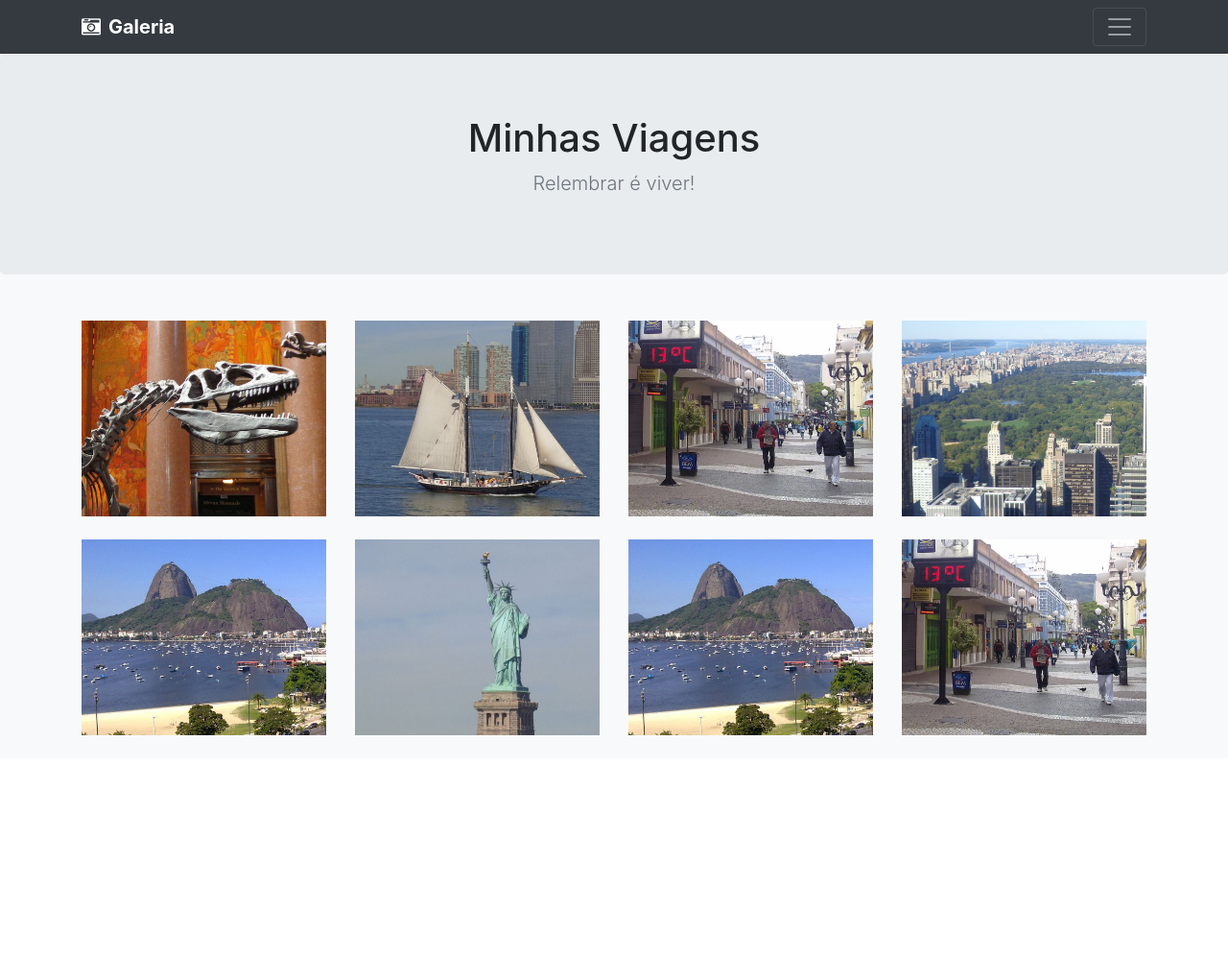
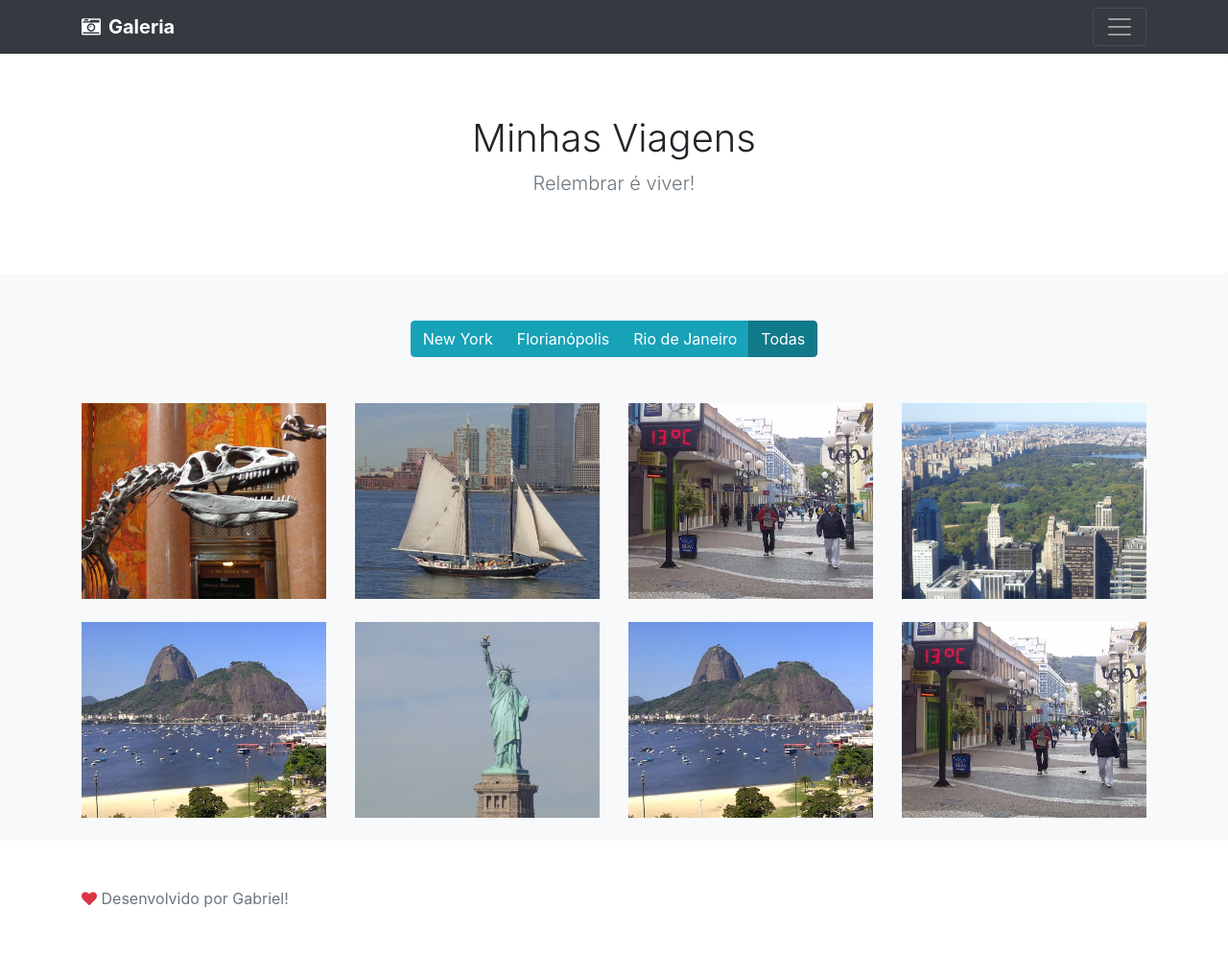
Before and after one commit to gabrielms01/Projeto-Bootstrap-Galeria, a website built with webpack: page src/index.html in a window 1280 px wide. Shown: the whole page at 96% size. Before the commit the page ends 800 px from the top, so only its background shows below. Built offline with nearby package versions, Linux system fonts and the light colour scheme; files whose address does not match are found by name.

Commit message:
Implementando Plugin para Filtro de Cidade

```diff
--- a/src/index.html
+++ b/src/index.html
@@ -12,6 +12,7 @@
 <body>
     <header wm-include="/pages/template/header.html"></header>
     <main class="bg-light" wm-include="/pages/galery/galery.html"></main>
+    <footer class="footer" wm-include="/pages/template/footer.html"></footer>
     <script src="app.js"></script>
 </body>
 
--- a/src/js/core/includes.js
+++ b/src/js/core/includes.js
@@ -1,4 +1,12 @@
 import $ from 'jquery'
+
+const loadHtmlSuccessCallbacks = []
+
+export function onLoadHtmlSuccess(callback) {
+    if(!loadHtmlSuccessCallbacks.includes(callback)) {
+        loadHtmlSuccessCallbacks.push(callback)
+    }
+}
 
 function loadIncludes(parent) {
     if(!parent) parent = 'body'
@@ -10,6 +18,8 @@
                 $(e).html(data)
                 $(e).removeAttr('wm-include')
 
+                loadHtmlSuccessCallbacks.forEach(
+                    callback => callback(data))
                 loadIncludes(e)
             }
         })
--- /dev/null
+++ b/src/js/plugins/cityButtons.js
@@ -0,0 +1,49 @@
+import $ from 'jquery'
+
+import { onLoadHtmlSuccess } from '../core/includes'
+
+const duration = 300
+
+function filterByCity(city) {
+    $('[wm-city]').each(function (i, e) {
+        const isTarget = $(this).attr('wm-city') === city
+            || city === null
+        if (isTarget) {
+            $(this).parent().removeClass('d-none')
+            $(this).fadeIn(duration)
+        } else {
+            $(this).fadeOut(duration, () => {
+                $(this).parent().addClass('d-none')
+            })
+        }
+    })
+}
+
+$.fn.cityButtons = function () {
+    const cities = new Set
+    $('[wm-city]').each(function (i, e) {
+        cities.add($(e).attr('wm-city'))
+    })
+
+    const btns = Array.from(cities).map(city => {
+        const btn = $('<button>')
+            .addClass(['btn', 'btn-info']).html(city)
+        btn.click(e => filterByCity(city))
+        return btn
+    })
+
+    const btnAll = $('<button>')
+        .addClass(['btn', 'btn-info', 'active']).html('Todas')
+    btnAll.click(e => filterByCity(null))
+    btns.push(btnAll)
+
+    const btnGroup = $('<div>').addClass(['btn-group'])
+    btnGroup.append(btns)
+
+    $(this).html(btnGroup)
+    return this
+}
+
+onLoadHtmlSuccess(function() {
+    $('[wm-city-buttons]').cityButtons()
+})
--- /dev/null
+++ b/src/pages/galery/galery.html
@@ -0,0 +1,44 @@
+<div wm-include="/pages/galery/galeryHeader.html"></div>
+<div class="container mt-5">
+    <!-- city buttons -->
+    <div class="row justify-content-center pb-5">
+        <div wm-city-buttons></div>
+    </div>
+    <div class="row d-flex justify-content-center">
+        <div class="col-12 col-md-6 col-lg-3">
+            <img src="/imgs/ny1.png" class="img-fluid mb-4"
+                wm-city="New York">
+        </div>
+        <div class="col-12 col-md-6 col-lg-3">
+            <img src="/imgs/ny2.png" class="img-fluid mb-4"
+                wm-city="New York">
+        </div>
+        <div class="col-12 col-md-6 col-lg-3">
+            <img src="/imgs/floripa1.png" class="img-fluid mb-4"
+                wm-city="Florianópolis">
+        </div>
+        <div class="col-12 col-md-6 col-lg-3">
+            <img src="/imgs/ny3.png" class="img-fluid mb-4"
+                wm-city="New York">
+        </div>
+        <div class="col-12 col-md-6 col-lg-3">
+            <img src="/imgs/rj1.png" class="img-fluid mb-4"
+                wm-city="Rio de Janeiro">
+        </div>
+        <div class="col-12 col-md-6 col-lg-3">
+            <img src="/imgs/ny4.png" class="img-fluid mb-4"
+                wm-city="New York">
+        </div>
+        <div class="col-12 col-md-6 col-lg-3">
+            <img src="/imgs/rj1.png" class="img-fluid mb-4"
+                wm-city="Rio de Janeiro">
+        </div>
+        <div class="col-12 col-md-6 col-lg-3">
+            <img src="/imgs/floripa1.png" class="img-fluid mb-4"
+                wm-city="Florianópolis">
+        </div>
+    </div>
+</div>
+<script>
+    $('[wm-city-buttons]').cityButtons()
+</script>
--- /dev/null
+++ b/src/pages/template/footer.html
@@ -0,0 +1,6 @@
+<div class="container">
+    <span class="text-muted">
+        <i class="fa fa-heart text-danger"></i>
+        Desenvolvido por Gabriel!
+    </span>
+</div>
--- a/src/pages/template/galery/galery.html
+++ /dev/null
@@ -1,29 +0,0 @@
-<div wm-include="/pages/galery/galeryHeader.html"></div>
-<div class="container mt-5">
-    <div class="row d-flex justify-content-center">
-        <div class="col-12 col-md-6 col-lg-3">
-            <img src="/imgs/ny1.png" class="img-fluid mb-4" wm-city="New York">
-        </div>
-        <div class="col-12 col-md-6 col-lg-3">
-            <img src="/imgs/ny2.png" class="img-fluid mb-4" wm-city="New York">
-        </div>
-        <div class="col-12 col-md-6 col-lg-3">
-            <img src="/imgs/floripa1.png" class="img-fluid mb-4" wm-city="Florianópolis">
-        </div>
-        <div class="col-12 col-md-6 col-lg-3">
-            <img src="/imgs/ny3.png" class="img-fluid mb-4" wm-city="New York">
-        </div>
-        <div class="col-12 col-md-6 col-lg-3">
-            <img src="/imgs/rj1.png" class="img-fluid mb-4" wm-city="Rio de Janeiro">
-        </div>
-        <div class="col-12 col-md-6 col-lg-3">
-            <img src="/imgs/ny4.png" class="img-fluid mb-4" wm-city="New York">
-        </div>
-        <div class="col-12 col-md-6 col-lg-3">
-            <img src="/imgs/rj1.png" class="img-fluid mb-4" wm-city="Rio de Janeiro">
-        </div>
-        <div class="col-12 col-md-6 col-lg-3">
-            <img src="/imgs/floripa1.png" class="img-fluid mb-4" wm-city="Florianópolis">
-        </div>
-    </div>
-</div>
--- a/src/scss/custom.scss
+++ b/src/scss/custom.scss
@@ -0,0 +1,13 @@
+.jumbotron {
+    background-color: #fff;
+    margin: 0;
+}
+
+.jumbotron .jumbotron-heading {
+    font-weight: 300;
+}
+
+footer {
+    padding-top: 3rem;
+    padding-bottom: 3rem;
+}
```
Also changed, not shown: src/index.js (+4 -3 lines), src/pages/galery/galeryHeader.html (renamed from src/pages/template/galery/galeryHeader.html).
